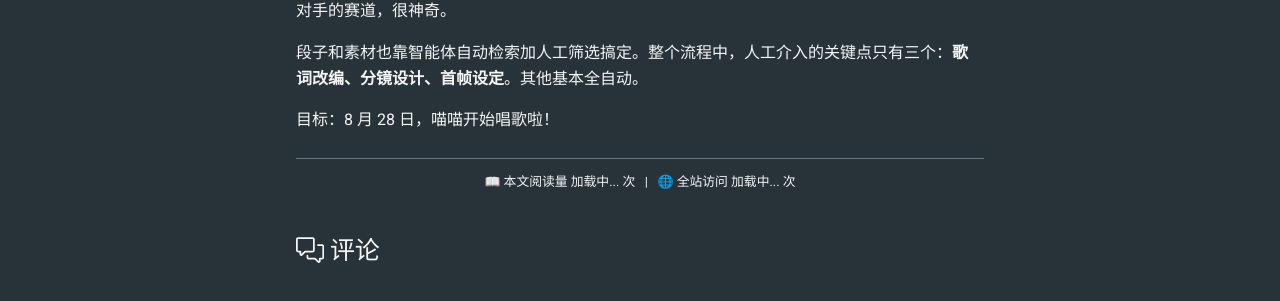
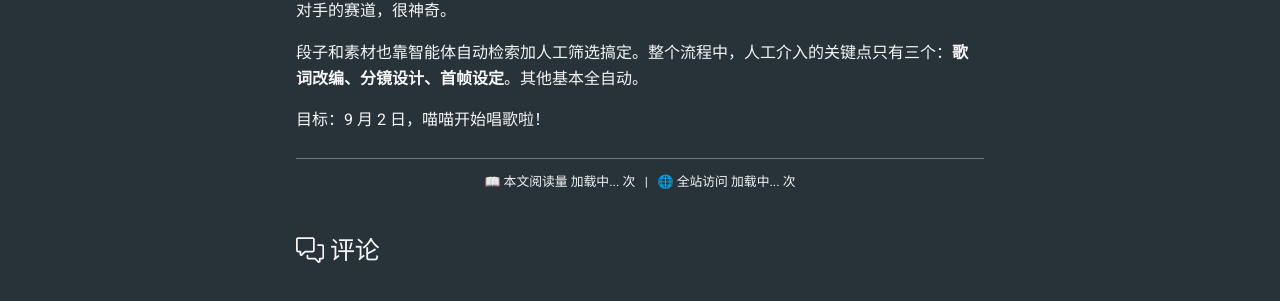
Before and after one commit to BaihowFF/BaihowFF.github.io, an MkDocs documentation site: the page built from docs/posts/喵喵要唱歌了.md, in a window 1280 px wide and 1179 px high. Shown: the part 806-1107 px from the top of the window. Built offline with MkDocs 1.6.1 and Material for MkDocs 9.7.7, drawn with Linux system fonts in a browser that asks for light colours; comment, search, counter and statistics services are not loaded.

Commit message:
fix: 喵喵要唱歌了 修正内容

```diff
--- a/docs/posts/喵喵要唱歌了.md
+++ b/docs/posts/喵喵要唱歌了.md
@@ -27,4 +27,4 @@ tags:
 
 段子和素材也靠智能体自动检索加人工筛选搞定。整个流程中，人工介入的关键点只有三个：**歌词改编、分镜设计、首帧设定**。其他基本全自动。
 
-目标：8 月 28 日，喵喵开始唱歌啦！
+目标：9 月 2 日，喵喵开始唱歌啦！
```
